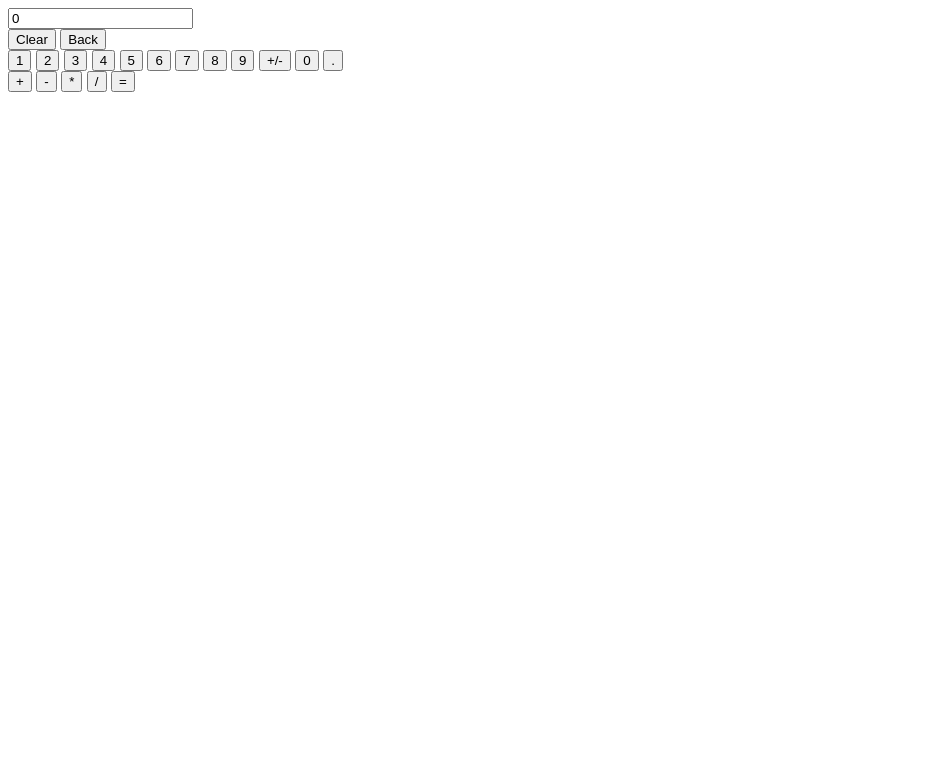
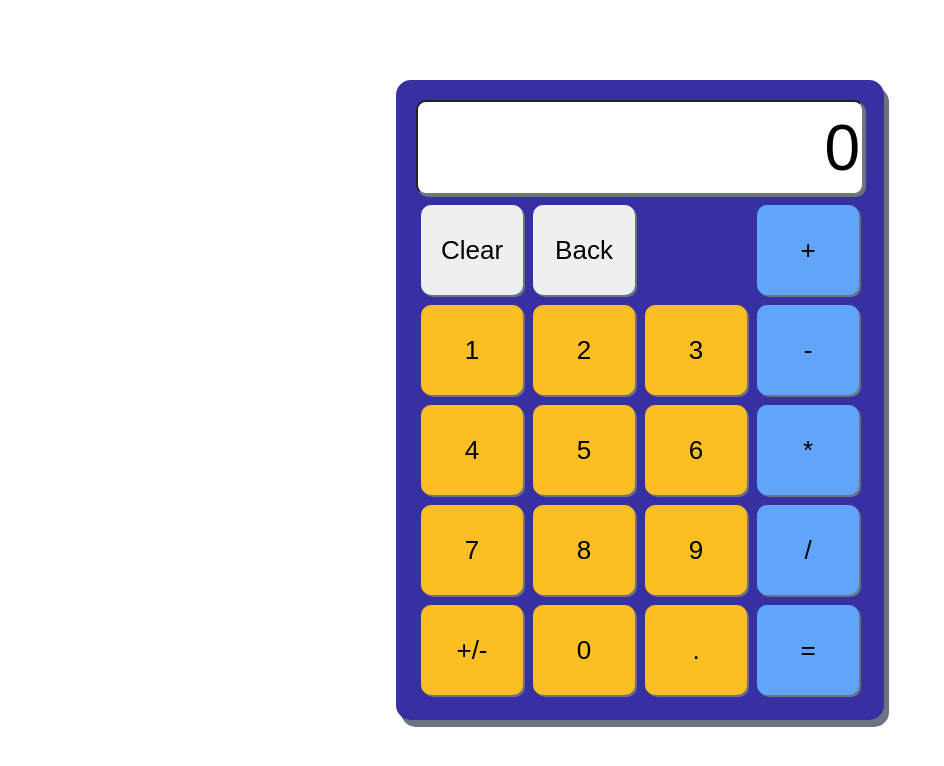
Before and after one commit to Jimmy-Du/calculator, a plain HTML site: page index.html in a window 1280 px wide. Shown: the whole page, without its empty margins (0-944 px from the left). Drawn offline with Linux system fonts and the light colour scheme.

Commit message:
Added calculator styling

```diff
--- a/style.css
+++ b/style.css
@@ -1,3 +1,100 @@
 * {
+  /* border: solid;
+  border-width: 1px; */
   font-family: Arial, Helvetica, sans-serif;
 }
+
+body {
+  text-align: center;
+  margin: auto;
+}
+
+.container {
+  display: flex;
+  flex-direction: column;
+
+  height: 100vh;
+  align-items: center;
+  justify-content: center;
+}
+
+.calculator {
+  display: grid;
+  grid-template-columns: repeat(4, 1fr);
+  grid-template-rows: repeat(6, 1fr);
+
+  width: 35%;
+  padding: 20px;
+  height: 75%;
+  background-color: #3730A3;
+  border-radius: 15px;
+  box-shadow: 5px 7px #6B7280;
+}
+
+.calc-display {
+  grid-column: 1 / 5;
+  grid-row: 1;
+
+  font-size: 64px;
+  text-align: right;
+  width: 100%;
+  box-sizing: border-box;
+  border-radius: 10px;
+  box-shadow: 2px 2px #6B7280;
+  margin-bottom: 5px;
+}
+
+button {
+  margin: 5px;
+  font-size: 26px;
+  border-radius: 10px;
+  border-color: transparent;
+  box-shadow: 2px 2px #6B7280;
+}
+
+button:hover, .num-btns button:hover, .function-btns button:hover, .operator-btns button:hover{
+  background-color: #D1D5DB;
+}
+
+.function-btns {
+  grid-column: 1 / 4;
+  grid-row: 2;
+
+  display: grid;
+  grid-template-columns: repeat(3, 1fr);
+  grid-template-rows: repeat(1, 1fr);
+}
+
+#clear-btn {
+  grid-column: 1;
+}
+
+#backspace-btn {
+  grid-column: 2;
+}
+
+.num-btns {
+  grid-column: 1 / 4;
+  grid-row: 3 / 7;
+
+  display: grid;
+  grid-template-columns: repeat(3, 1fr);
+  grid-template-rows: repeat(4, 1fr);
+}
+
+.num-btns button {
+  background-color: #FBBF24;
+}
+
+.operator-btns {
+  grid-column: 4;
+  grid-row: 2 / 7;
+
+  display: grid;
+  grid-template-columns: repeat(1, 1fr);
+  grid-template-rows: repeat(5, 1fr);
+}
+
+.operator-btns button {
+  background-color: #60A5FA;
+}
```
